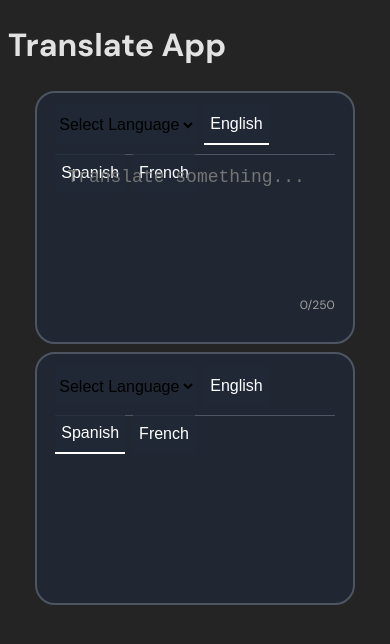
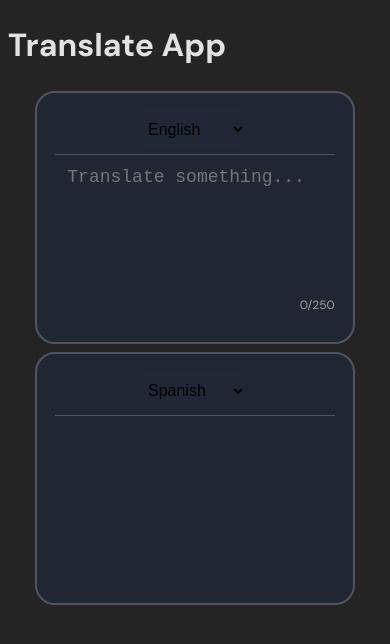
Before and after one commit to Marcobc-exe/translate-app, a React (Vite) app: page / in a window 390 px wide. Shown: the top 644 px of the page. Built offline with nearby package versions, Linux system fonts and the light colour scheme.

Commit message:
Adding responsive design to select lang section

```diff
--- a/src/components/LanguagePanel/LanguagePanel.tsx
+++ b/src/components/LanguagePanel/LanguagePanel.tsx
@@ -1,16 +1,17 @@
+import type { FC } from "react";
 import { Grid } from "@mui/material";
-import { SelectLanguage } from "../Selects/SelectLanguage";
-import { MostLikedLangs } from "../MostLikedLangs/MostLikedLangs";
 import type { Language } from "../../types/languages";
-import type { FC } from "react";
+import { SelectLang } from "../ResponsiveDesigns/SelectLangs/SelectLangs";
 
 type Props = {
+  mobile: boolean;
   lang: Language;
   handleLanguage: (lang: Language) => void;
   onChangeLang: (lang: Language) => void;
 };
 
 export const LanguagePanel: FC<Props> = ({
+  mobile,
   lang,
   handleLanguage,
   onChangeLang,
@@ -22,9 +23,14 @@ export const LanguagePanel: FC<Props> = ({
       height={"50px"}
       borderBottom={"1px solid #4D5562"}
       alignItems={"center"}
+      justifyContent={"center"}
     >
-      <SelectLanguage onChangeLang={onChangeLang} />
-      <MostLikedLangs lang={lang} handleLanguage={handleLanguage} />
+      <SelectLang
+        lang={lang}
+        mobile={mobile}
+        handleLanguage={handleLanguage}
+        onChangeLang={onChangeLang}
+      />
     </Grid>
   );
 };
--- /dev/null
+++ b/src/components/ResponsiveDesigns/SelectLangs/SelectLangs.tsx
@@ -0,0 +1,39 @@
+import type { FC } from "react";
+import type { Language } from "../../../types/languages";
+import { SelectLanguage } from "../../Selects/SelectLanguage";
+import { MostLikedLangs } from "../../MostLikedLangs/MostLikedLangs";
+
+type Props = {
+  mobile: boolean;
+  lang: Language;
+  handleLanguage: (lang: Language) => void;
+  onChangeLang: (lang: Language) => void;
+};
+
+export const SelectLang: FC<Props> = ({
+  mobile,
+  lang,
+  handleLanguage,
+  onChangeLang,
+}) => {
+  return (
+    <>
+      {mobile ? (
+        <SelectLanguage
+          onChangeLang={onChangeLang}
+          mobile={mobile}
+          lang={lang}
+        />
+      ) : (
+        <>
+          <SelectLanguage
+            onChangeLang={onChangeLang}
+            mobile={mobile}
+            lang={lang}
+          />
+          <MostLikedLangs lang={lang} handleLanguage={handleLanguage} />
+        </>
+      )}
+    </>
+  );
+};
--- a/src/components/Selects/SelectLanguage.tsx
+++ b/src/components/Selects/SelectLanguage.tsx
@@ -4,16 +4,18 @@ import type { Language } from "../../types/languages";
 import { ALLLANGUAGES } from "../../consts/Languages";
 
 type Props = {
+  mobile: boolean;
+  lang: Language;
   onChangeLang: (lang: Language) => void;
 };
 
 /**
  * Todo about most used language by user
  */
-export const SelectLanguage: FC<Props> = ({ onChangeLang }) => {
+export const SelectLanguage: FC<Props> = ({ onChangeLang, mobile, lang }) => {
   return (
     <select className="select-base">
-      <option selected>Select Language</option>
+      <option selected>{mobile ? lang.label : "Select Language"}</option>
       {ALLLANGUAGES.map((lang) => (
         <option
           key={lang.code}
--- a/src/components/translator/Translator.tsx
+++ b/src/components/translator/Translator.tsx
@@ -3,12 +3,10 @@ import { useTranslate } from "../../hooks/useTranslate";
 import { TextArea } from "../Inputs/Input";
 import { OutPutTextArea } from "../messages/TextTranslated";
 import { TranslateMessages } from "../messages/TranslateMessages";
-import { SelectLanguage } from "../Selects/SelectLanguage";
 import { Grid, useMediaQuery, useTheme } from "@mui/material";
 import { useDebounce } from "../../hooks/useDebounce";
 import type { Language } from "../../types/languages";
 import { LANGUAGES } from "../../consts/Languages";
-import { BtnDefaultLanguage } from "../buttons/BtnDefaultLanguage";
 import { LanguagePanel } from "../LanguagePanel/LanguagePanel";
 
 const MAX_LENGTH = 250;
@@ -109,6 +107,7 @@ export const Translator = () => {
       >
         <Grid spacing={2}>
           <LanguagePanel
+            mobile={mobile}
             lang={source}
             handleLanguage={handleLanguage}
             onChangeLang={handleChangeLang}
@@ -134,6 +133,7 @@ export const Translator = () => {
         }}
       >
         <LanguagePanel
+          mobile={mobile}
           lang={target}
           handleLanguage={handleLangRightSide}
           onChangeLang={handleChangeLang}
```
